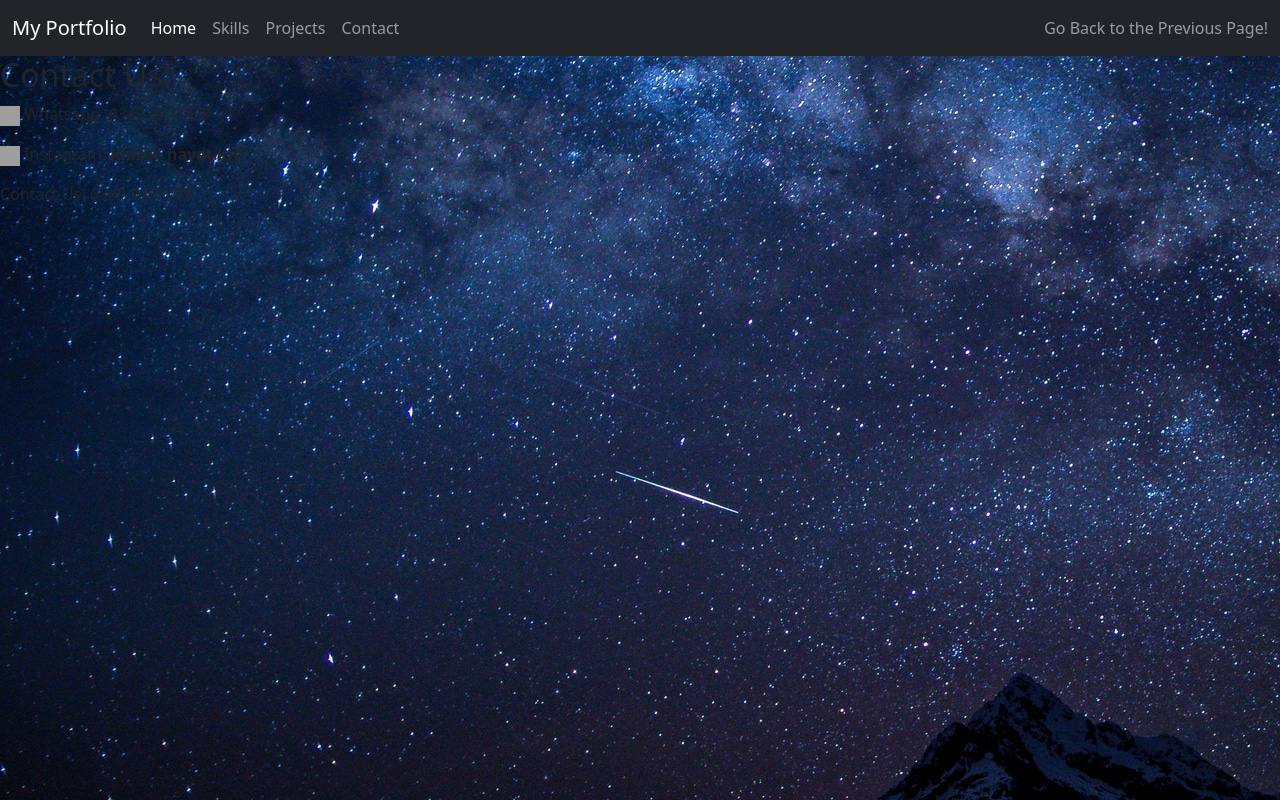
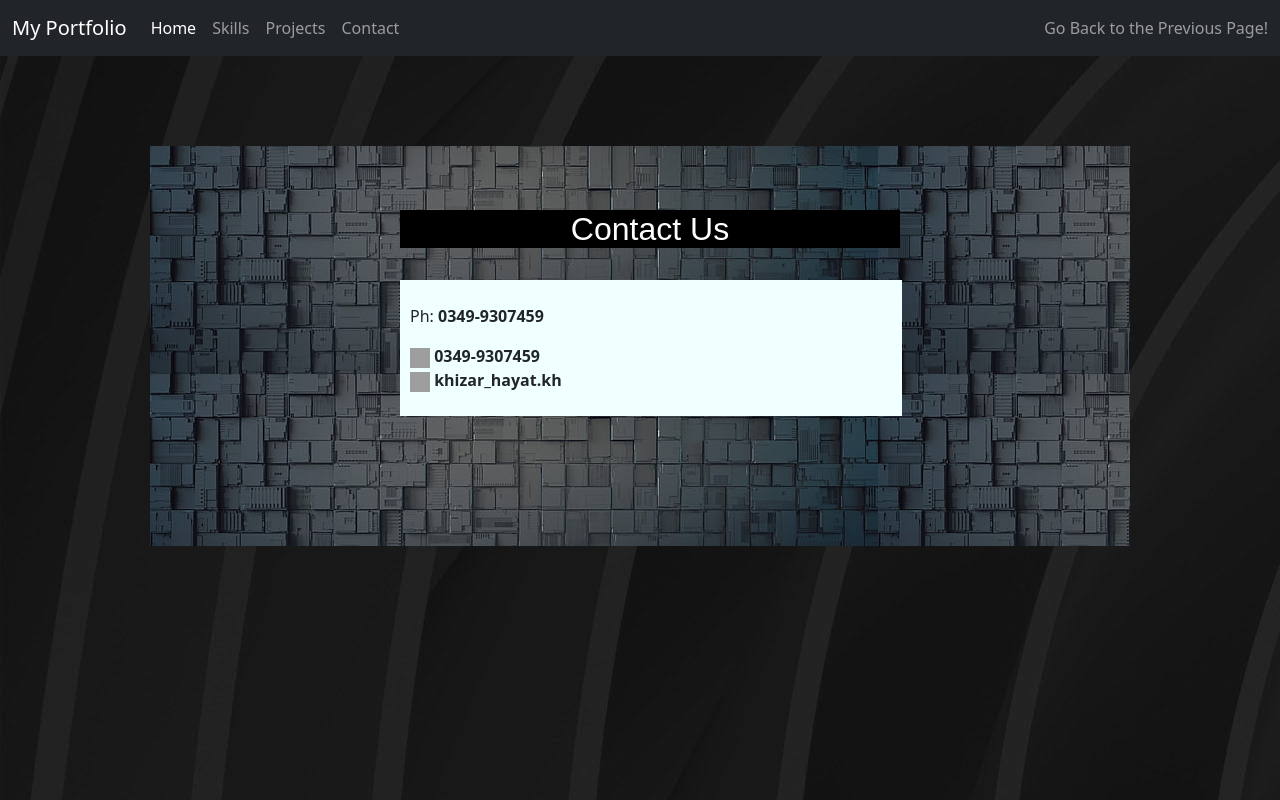
Before and after one commit to The-Stallion78/Portfolio, a plain HTML site: page contact.html in a window 1280 px wide. Drawn offline with nearby package versions, Linux system fonts and the light colour scheme; grey boxes are pictures that could not be loaded.

Commit message:
contact page updated

```diff
--- a/contact.css
+++ b/contact.css
@@ -0,0 +1,37 @@
+#body-back {
+    background-image: url(images/contact.jpg);
+}
+
+#out-box {
+    margin-top: 90px;
+    text-align: center;
+    background-image: url(images/contact-back.jpg);
+    margin-left: 150px;
+    margin-right: 150px;
+    height: 400px;
+}
+
+#main-content {
+    color: white;
+    background-color: black;
+    margin-top: 40px;
+    text-align: center;
+    margin-left: 250px;
+    margin-right: 250px;
+}
+
+#contacts {
+    margin-left: 250px;
+    margin-right: 228px;
+    background-color: azure;
+}
+
+#whatsapp {
+    margin-left: 10px;
+    text-align: left;
+}
+
+#instagram {
+    margin-left: 10px;
+    text-align: left;
+}
--- a/contact.html
+++ b/contact.html
@@ -9,12 +9,12 @@
     <!-- Bootstrap CSS -->
     <link href="https://cdn.jsdelivr.net/npm/bootstrap@5.0.2/dist/css/bootstrap.min.css" rel="stylesheet"
         integrity="sha384-EVSTQN3/azprG1Anm3QDgpJLIm9Nao0Yz1ztcQTwFspd3yD65VohhpuuCOmLASjC" crossorigin="anonymous">
-        <link rel="stylesheet" href="style.css">
+    <link rel="stylesheet" href="style.css">
 
     <title>Contact</title>
 </head>
 
-<body  style="background-image: url(images/project-back.jpg);">
+<body id="body-back">
 
     <!--TITLE BAR-->
     <nav class="navbar navbar-expand-lg navbar-dark bg-dark">
@@ -46,20 +46,25 @@
         </div>
     </nav>
 
-    <h2>Contact Us:</h2>
+    <div id="out-box">
+        <br>
+        <h2 id="main-content">Contact Us</h2><br>
+        <div id="contacts"><br>
 
-    <address>
-        <img src="https://cdn.iconscout.com/icon/free/png-256/free-whatsapp-136-498413.png" alt="Whatsapp icon"
-            width="20" height="20">
-        Whatsapp: <em>0349-9307459</em>
-    </address>
+            <div id="whatsapp">
+                <p>Ph:<b> 0349-9307459</b></p>
+                <img src="https://cdn.iconscout.com/icon/free/png-256/free-whatsapp-136-498413.png" alt="Whatsapp icon"
+                    width="20" height="20"><b> 0349-9307459</b>
+            </div>
 
-    <address>
-        <img src="https://www.edigitalagency.com.au/wp-content/uploads/instagram-logo-svg-vector-for-print.svg"
-            alt="Instagram logo" width="20" height="20">
-        Instagram: <strong>khizar_hayat.kh</strong>
-    </address>
-    <address>Contact Us: <em>0349-9307459</em> </address>
+            <div id="instagram">
+                <img src="https://www.edigitalagency.com.au/wp-content/uploads/instagram-logo-svg-vector-for-print.svg"
+                    alt="Instagram logo" width="20" height="20">
+                <strong>khizar_hayat.kh</strong>
+            </div><br>
+        </div><br>
+
+    </div>
 
     <!-- Option 1: Bootstrap Bundle with Popper -->
     <script src="https://cdn.jsdelivr.net/npm/bootstrap@5.0.2/dist/js/bootstrap.bundle.min.js"
```
Also changed, not shown: images/contact-back.jpg (added), images/contact.jpg (added).
